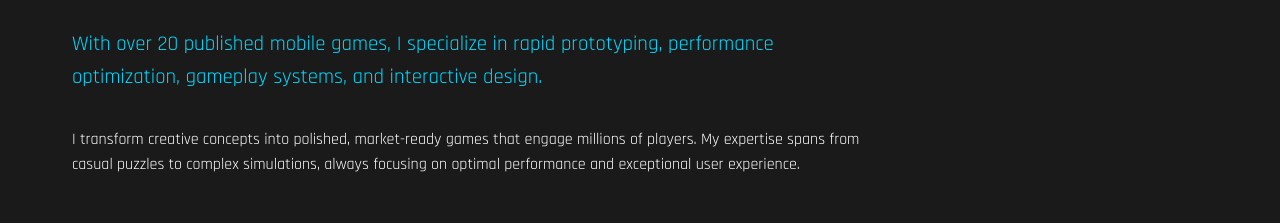
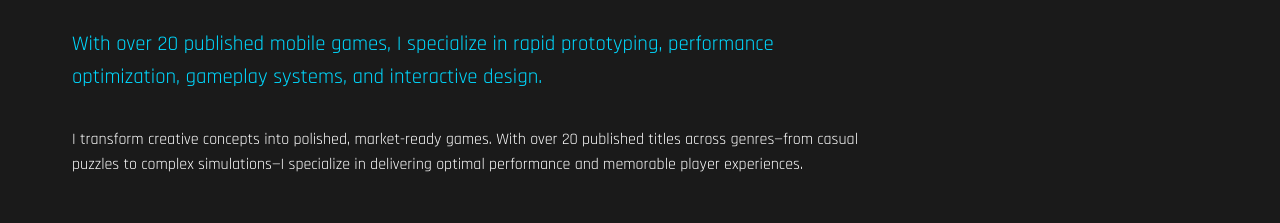
Before and after one commit to arjanbekaa/arjanbekaa.github.io, a plain HTML site: page index.htm in a window 1280 px wide. Shown: the part 1000-1223 px from the top of the page. Drawn offline with Linux system fonts and the light colour scheme.

Commit message:
Text update

```diff
--- a/index.htm
+++ b/index.htm
@@ -99,9 +99,7 @@
                         performance optimization, gameplay systems, and interactive design.
                     </p>
                     <p>
-                        I transform creative concepts into polished, market-ready games that engage millions of players.
-                        My expertise spans from casual puzzles to complex simulations, always focusing on optimal performance
-                        and exceptional user experience.
+                       I transform creative concepts into polished, market-ready games. With over 20 published titles across genres—from casual puzzles to complex simulations—I specialize in delivering optimal performance and memorable player experiences.
                     </p>
                     <div class="achievement-cards">
                         <div class="achievement-card">
```
